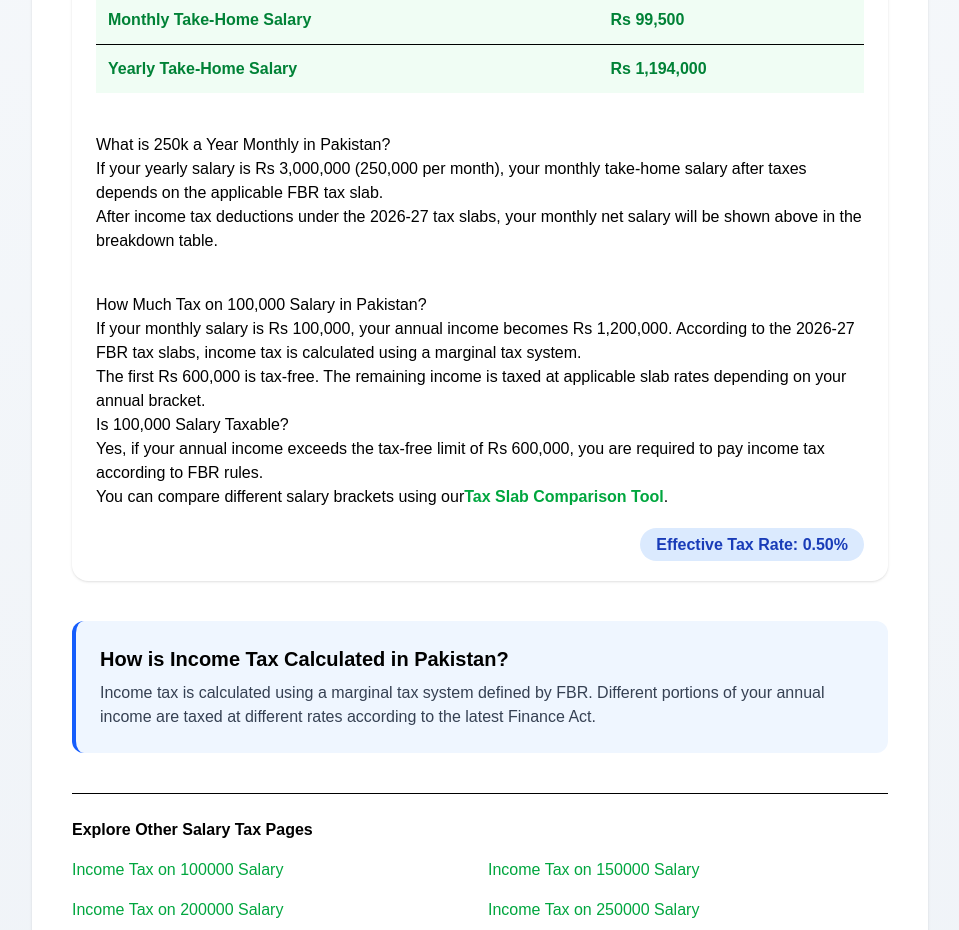
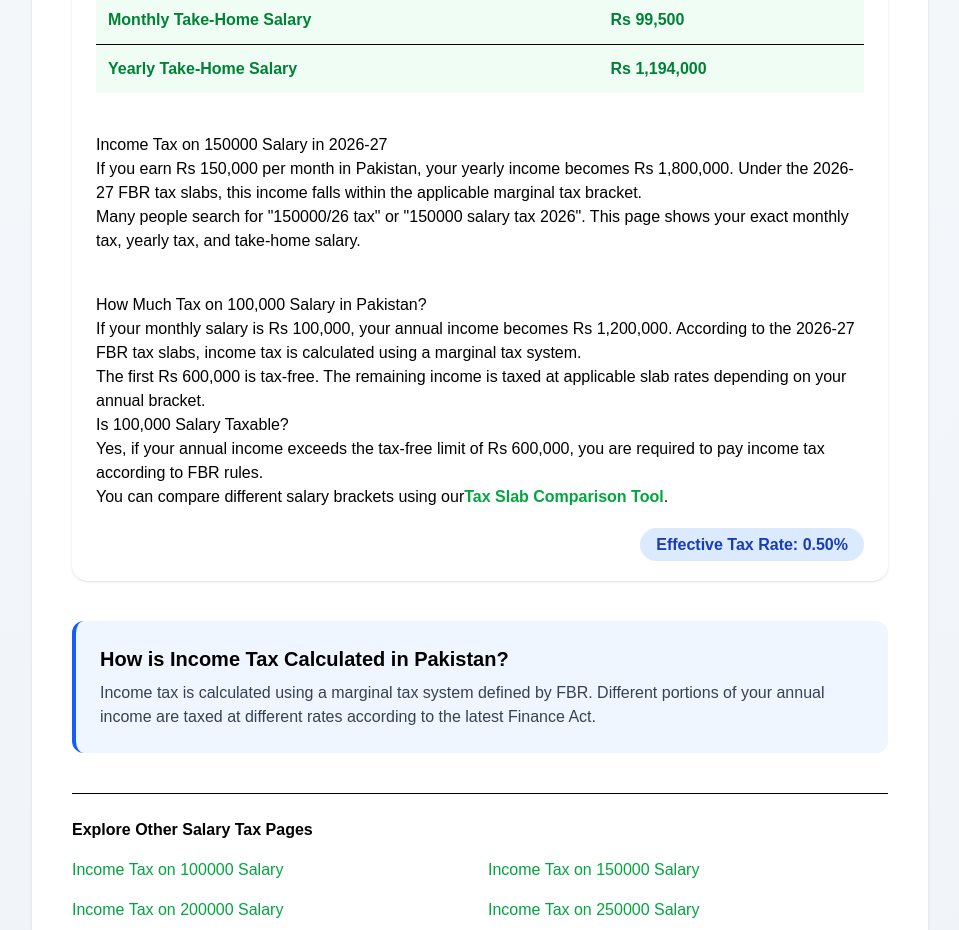
Before and after one commit to muhammadobaid1986/fbrtaxcalculators, a Next.js app: page /salary/100000 in a window 1280 px wide. Shown: the part 860-1790 px from the top of the page, without its empty margins (320-1279 px from the left). Built offline with nearby package versions, Linux system fonts and the light colour scheme.

Commit message:
Added SEO content block to 150000 salary page

```diff
--- a/app/salary/[salary]/page.tsx
+++ b/app/salary/[salary]/page.tsx
@@ -88,16 +88,17 @@ export default async function Page({ params }: any) {
     </tbody>
   </table>
   <div className="mt-10 prose max-w-none">
-  <h2>What is 250k a Year Monthly in Pakistan?</h2>
+  <h2>Income Tax on 150000 Salary in 2026-27</h2>
 
   <p>
-    If your yearly salary is Rs 3,000,000 (250,000 per month), your monthly take-home
-    salary after taxes depends on the applicable FBR tax slab.
+    If you earn Rs 150,000 per month in Pakistan, your yearly income becomes
+    Rs 1,800,000. Under the 2026-27 FBR tax slabs, this income falls within
+    the applicable marginal tax bracket.
   </p>
 
   <p>
-    After income tax deductions under the 2026-27 tax slabs, your monthly net salary
-    will be shown above in the breakdown table.
+    Many people search for "150000/26 tax" or "150000 salary tax 2026".
+    This page shows your exact monthly tax, yearly tax, and take-home salary.
   </p>
 </div>
 
```
